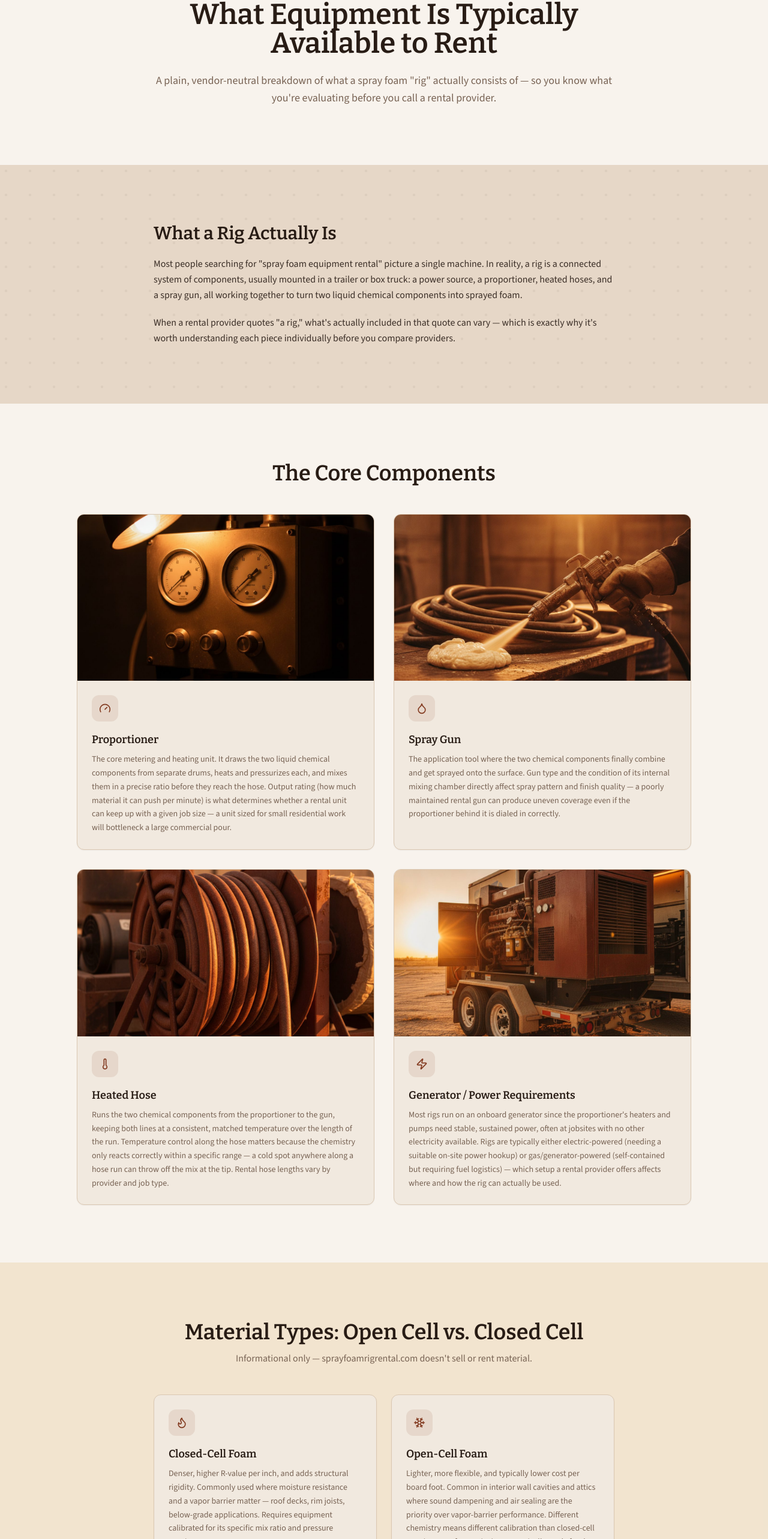
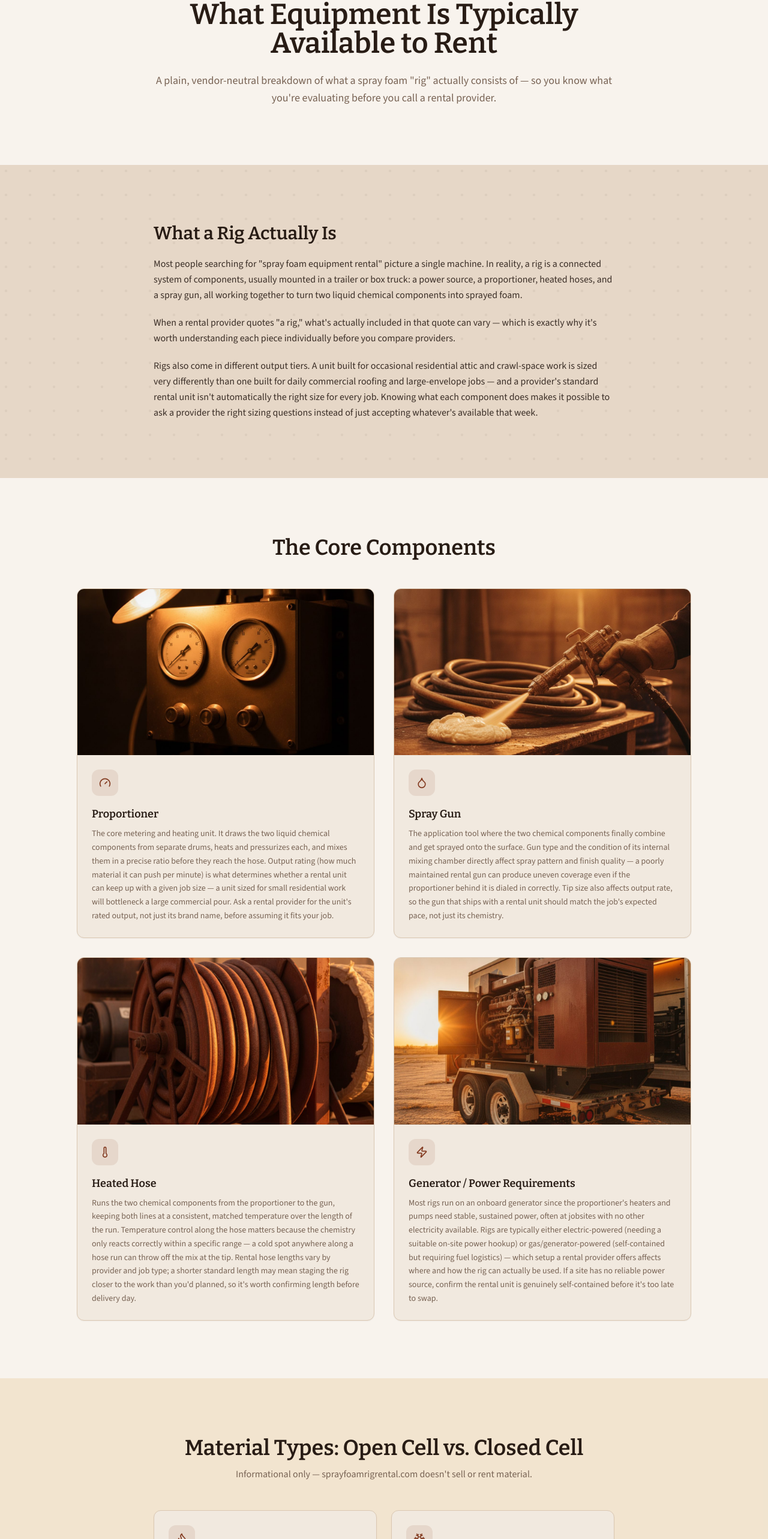
Before and after one commit to MCERQUA/sprayfoamrigrental.com, a Next.js app: page /equipment-available-to-rent in a window 1280 px wide. Shown: the part 224-2790 px from the top of the page at 60% size. Built offline with nearby package versions, Linux system fonts and the light colour scheme.

Commit message:
auto-save: src/app/equipment-available-to-rent/page.tsx

```diff
--- a/src/app/equipment-available-to-rent/page.tsx
+++ b/src/app/equipment-available-to-rent/page.tsx
@@ -30,7 +30,7 @@ const COMPONENTS = [
     icon: Gauge,
     title: "Proportioner",
     description:
-      "The core metering and heating unit. It draws the two liquid chemical components from separate drums, heats and pressurizes each, and mixes them in a precise ratio before they reach the hose. Output rating (how much material it can push per minute) is what determines whether a rental unit can keep up with a given job size — a unit sized for small residential work will bottleneck a large commercial pour.",
+      "The core metering and heating unit. It draws the two liquid chemical components from separate drums, heats and pressurizes each, and mixes them in a precise ratio before they reach the hose. Output rating (how much material it can push per minute) is what determines whether a rental unit can keep up with a given job size — a unit sized for small residential work will bottleneck a large commercial pour. Ask a rental provider for the unit's rated output, not just its brand name, before assuming it fits your job.",
     image: "/images/proportioner-closeup.jpg",
     alt: "Close-up of a spray foam proportioner unit",
   },
@@ -38,7 +38,7 @@ const COMPONENTS = [
     icon: Droplet,
     title: "Spray Gun",
     description:
-      "The application tool where the two chemical components finally combine and get sprayed onto the surface. Gun type and the condition of its internal mixing chamber directly affect spray pattern and finish quality — a poorly maintained rental gun can produce uneven coverage even if the proportioner behind it is dialed in correctly.",
+      "The application tool where the two chemical components finally combine and get sprayed onto the surface. Gun type and the condition of its internal mixing chamber directly affect spray pattern and finish quality — a poorly maintained rental gun can produce uneven coverage even if the proportioner behind it is dialed in correctly. Tip size also affects output rate, so the gun that ships with a rental unit should match the job's expected pace, not just its chemistry.",
     image: "/images/spray-gun-application.jpg",
     alt: "Spray gun applying spray foam insulation",
   },
@@ -46,7 +46,7 @@ const COMPONENTS = [
     icon: Thermometer,
     title: "Heated Hose",
     description:
-      "Runs the two chemical components from the proportioner to the gun, keeping both lines at a consistent, matched temperature over the length of the run. Temperature control along the hose matters because the chemistry only reacts correctly within a specific range — a cold spot anywhere along a hose run can throw off the mix at the tip. Rental hose lengths vary by provider and job type.",
+      "Runs the two chemical components from the proportioner to the gun, keeping both lines at a consistent, matched temperature over the length of the run. Temperature control along the hose matters because the chemistry only reacts correctly within a specific range — a cold spot anywhere along a hose run can throw off the mix at the tip. Rental hose lengths vary by provider and job type; a shorter standard length may mean staging the rig closer to the work than you'd planned, so it's worth confirming length before delivery day.",
     image: "/images/heated-hose-coil.jpg",
     alt: "Coiled heated hose used in spray foam rigs",
   },
@@ -54,7 +54,7 @@ const COMPONENTS = [
     icon: Zap,
     title: "Generator / Power Requirements",
     description:
-      "Most rigs run on an onboard generator since the proportioner's heaters and pumps need stable, sustained power, often at jobsites with no other electricity available. Rigs are typically either electric-powered (needing a suitable on-site power hookup) or gas/generator-powered (self-contained but requiring fuel logistics) — which setup a rental provider offers affects where and how the rig can actually be used.",
+      "Most rigs run on an onboard generator since the proportioner's heaters and pumps need stable, sustained power, often at jobsites with no other electricity available. Rigs are typically either electric-powered (needing a suitable on-site power hookup) or gas/generator-powered (self-contained but requiring fuel logistics) — which setup a rental provider offers affects where and how the rig can actually be used. If a site has no reliable power source, confirm the rental unit is genuinely self-contained before it's too late to swap.",
     image: "/images/generator-power-unit.jpg",
     alt: "Generator power unit for a spray foam rig",
   },
@@ -65,13 +65,13 @@ const MATERIAL_TYPES = [
     icon: Flame,
     title: "Closed-Cell Foam",
     description:
-      "Denser, higher R-value per inch, and adds structural rigidity. Commonly used where moisture resistance and a vapor barrier matter — roof decks, rim joists, below-grade applications. Requires equipment calibrated for its specific mix ratio and pressure requirements.",
+      "Denser, higher R-value per inch, and adds structural rigidity. Commonly used where moisture resistance and a vapor barrier matter — roof decks, rim joists, below-grade applications. Requires equipment calibrated for its specific mix ratio and pressure requirements, and its higher density generally means a proportioner working harder per pound sprayed than it would on open-cell material.",
   },
   {
     icon: Snowflake,
     title: "Open-Cell Foam",
     description:
-      "Lighter, more flexible, and typically lower cost per board foot. Common in interior wall cavities and attics where sound dampening and air sealing are the priority over vapor-barrier performance. Different chemistry means different calibration than closed-cell — a rig set up for one isn't automatically ready for the other.",
+      "Lighter, more flexible, and typically lower cost per board foot. Common in interior wall cavities and attics where sound dampening and air sealing are the priority over vapor-barrier performance. Different chemistry means different calibration than closed-cell — a rig set up for one isn't automatically ready for the other, and switching a proportioner between the two materials mid-week without proper flushing and recalibration is a common source of off-ratio foam.",
   },
 ];
 
@@ -111,6 +111,14 @@ export default function EquipmentAvailablePage() {
             When a rental provider quotes &quot;a rig,&quot; what&apos;s actually included in
             that quote can vary — which is exactly why it&apos;s worth understanding each piece
             individually before you compare providers.
+          </p>
+          <p>
+            Rigs also come in different output tiers. A unit built for occasional residential
+            attic and crawl-space work is sized very differently than one built for daily
+            commercial roofing and large-envelope jobs — and a provider&apos;s standard rental
+            unit isn&apos;t automatically the right size for every job. Knowing what each
+            component does makes it possible to ask a provider the right sizing questions instead
+            of just accepting whatever&apos;s available that week.
           </p>
         </FadeIn>
       </Section>
```
